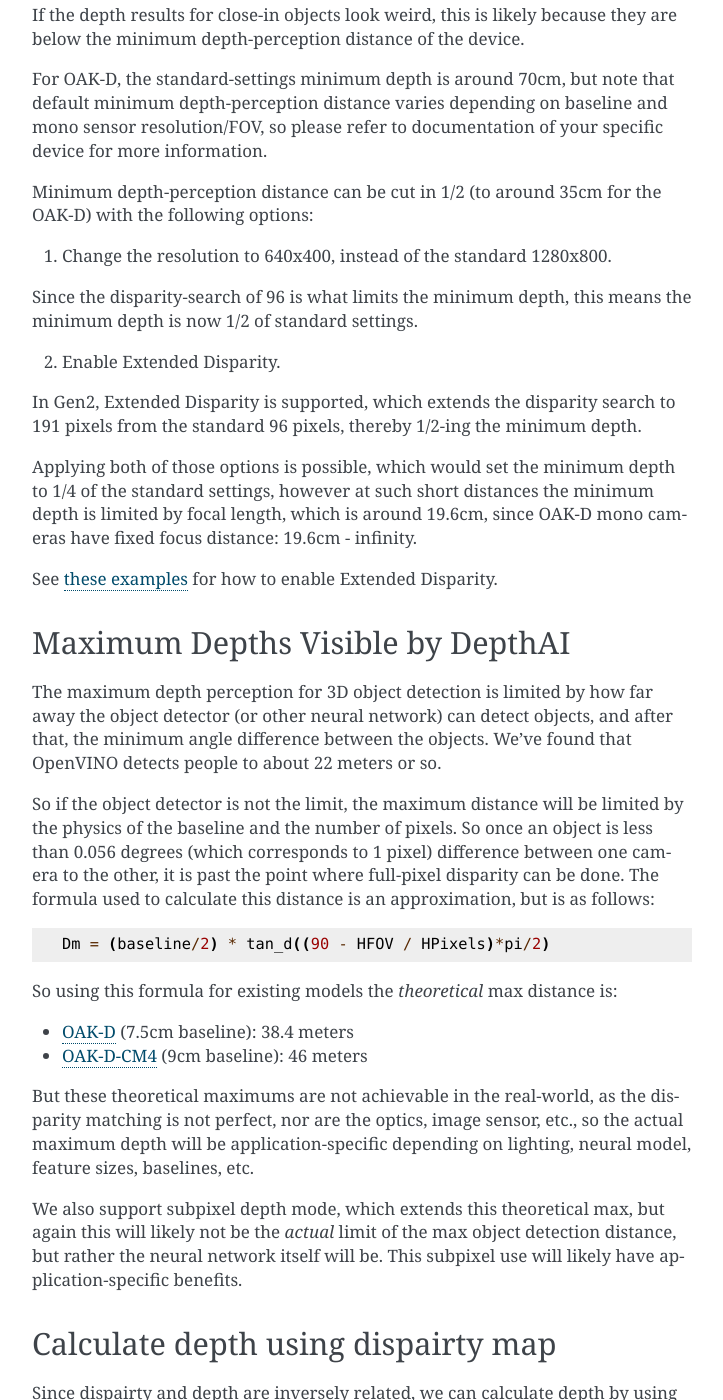
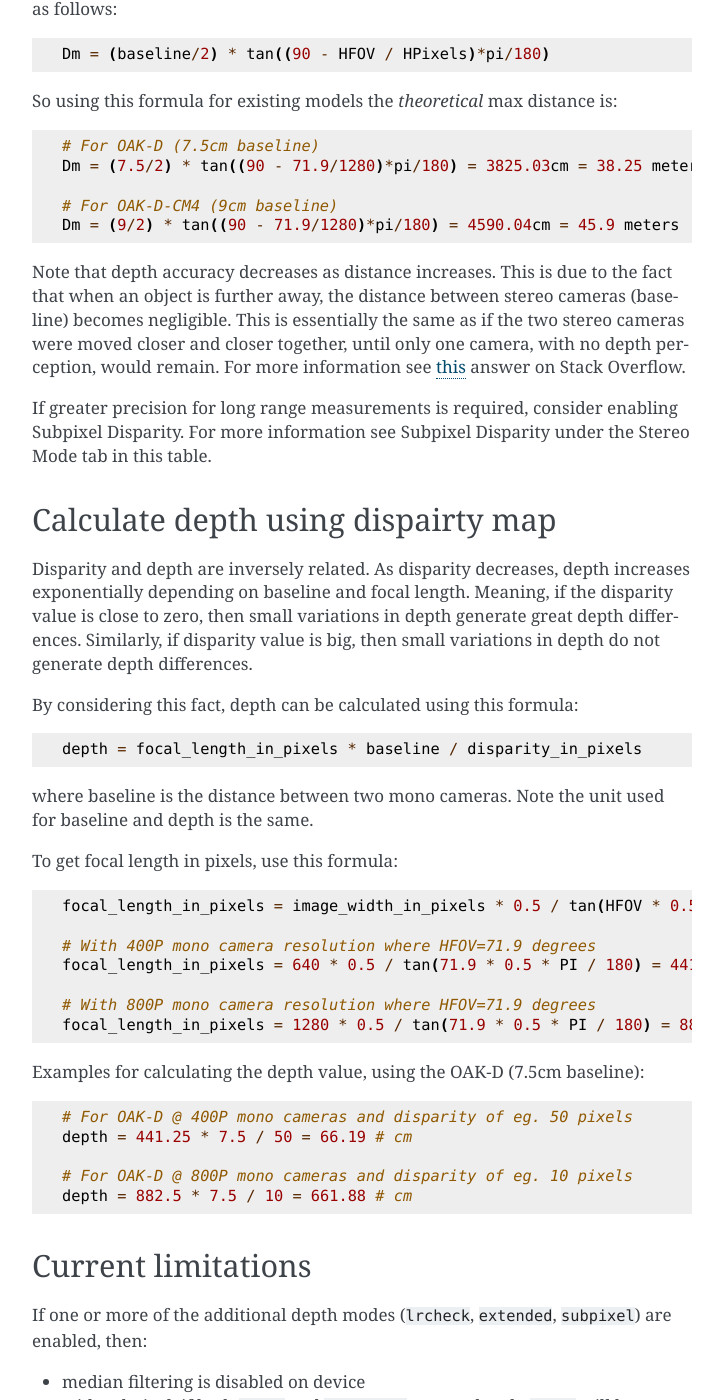
Before and after one commit to luxonis/depthai-python, a Sphinx documentation site: the page built from docs/source/components/nodes/stereo_depth.rst, in a window 1280 px wide and 1400 px high, scrolled down 2133 px. Shown: the whole window, without its empty margins (388-1111 px from the left). Built offline with Sphinx 7.4.7, drawn with Linux system fonts in a browser that asks for light colours; pages that are not in the unit, such as notebooks, are missing from menus; the version number could not be read and is left out; some of the changed text lies outside the part shown.

Commit message:
Several fixes

```diff
--- a/docs/source/components/nodes/stereo_depth.rst
+++ b/docs/source/components/nodes/stereo_depth.rst
@@ -64,26 +64,8 @@
 For the final disparity map, a filtering is applied based on the confidence threshold value: the pixels that have their confidence score larger than
 the threshold get invalidated, i.e. their disparity value is set to zero. You can set the confidence threshold with :code:`stereo.initialConfig.setConfidenceThreshold()`.
 
-Max Stereo Disparity Depth Resolution
-#####################################
-
-DepthAI has either a 96-pixel (default) or 191-pixel disparity search (when Extended Disparity is enabled) and either a full-pixel (default) or sub-pixel matching with precision of 32 sub-pixel steps (when Sub-Pixel Disparity is enabled), resulting in a maximum theoretical depth precision of:
-:code:`191 * 32 = 6,112`.
-However sub-pixel and extended disparity are not yet supported simultaneously, but should be available in the near future (`Pull Request <https://github.com/luxonis/depthai-python/pull/347>`__). More information on the disparity depth modes are below:
-
-#. Default (96-pixel disparity search): 96 depth steps
-#. Extended Disparity (191-pixel disparity search): 191 depth steps
-#. Subpixel Disparity (32 sub-pixel steps): 96 depth steps * 32 subpixel depth steps = 3,072 depth steps.
-#. LR-Check Disparity: with disparity run in both directions for allowing recentering of the depth.
-
-Keep in mind the disparity and depth are inversely related. As disparity decreases, depth increases exponentially depending on baseline and focal length. Meaning, if the disparity value is close to zero, then small variations in depth generate great depth differences. Similarly, if disparity value is big, then small variations in depth do not generate depth differences.
-
-Also note that depth accuracy decreases as distance increases. This is due to the fact that when an object is further away, the distance between stereo cameras (baseline) becomes negligible. This is essentially the same as if the two stereo cameras were moved closer and closer together, until only one camera, with no depth perception, would remain.
-
-See :ref:`this <Currently configurable blocks>` table for more information about stereo modes.
-
-Enable depthai to perceive closer distances
-###########################################
+Min stereo depth distance
+#########################
 
 If the depth results for close-in objects look weird, this is likely because they are below the minimum depth-perception distance of the device.
 
@@ -97,58 +79,69 @@
 
 2. Enable Extended Disparity.
 
-In Gen2, Extended Disparity is supported, which extends the disparity search to 191 pixels from the standard 96 pixels, thereby 1/2-ing the minimum depth.
+This mode extends the disparity search to 191 pixels from the standard 96 pixels, thereby 1/2-ing the minimum depth.
 
 Applying both of those options is possible, which would set the minimum depth to 1/4 of the standard settings, however at such short distances the minimum depth is limited by focal length, which is around 19.6cm, since OAK-D mono cameras have fixed focus distance: 19.6cm - infinity.
 
 See `these examples <https://github.com/luxonis/depthai-experiments/tree/master/gen2-camera-demo#real-time-depth-from-depthai-stereo-pair>`__ for how to enable Extended Disparity.
 
-Maximum Depths Visible by DepthAI
-#################################
+Max stereo depth distance
+#########################
 
-The maximum depth perception for 3D object detection is limited by how far away the object detector (or other neural network) can detect objects, and after that, the minimum angle difference between the objects. We’ve found that OpenVINO detects people to about 22 meters or so.
-
-So if the object detector is not the limit, the maximum distance will be limited by the physics of the baseline and the number of pixels. So once an object is less than 0.056 degrees (which corresponds to 1 pixel) difference between one camera to the other, it is past the point where full-pixel disparity can be done. The formula used to calculate this distance is an approximation, but is as follows:
+The maximum depth perception distance depends on lighting, feature sizes, baselines, etc. The formula used to calculate this distance is an approximation, but is as follows:
 
 .. code-block:: python
 
-  Dm = (baseline/2) * tan_d((90 - HFOV / HPixels)*pi/2)
+  Dm = (baseline/2) * tan((90 - HFOV / HPixels)*pi/180)
 
 So using this formula for existing models the *theoretical* max distance is:
 
-- `OAK-D <https://docs.luxonis.com/projects/hardware/en/latest/pages/BW1098OAK.html>`__ (7.5cm baseline): 38.4 meters
-- `OAK-D-CM4 <https://docs.luxonis.com/projects/hardware/en/latest/pages/DM1097.html>`__ (9cm baseline): 46 meters
+.. code-block:: python
 
-But these theoretical maximums are not achievable in the real-world, as the disparity matching is not perfect, nor are the optics, image sensor, etc., so the actual maximum depth will be application-specific depending on lighting, neural model, feature sizes, baselines, etc.
+  # For OAK-D (7.5cm baseline)
+  Dm = (7.5/2) * tan((90 - 71.9/1280)*pi/180) = 3825.03cm = 38.25 meters
 
-We also support subpixel depth mode, which extends this theoretical max, but again this will likely not be the *actual* limit of the max object detection distance, but rather the neural network itself will be. This subpixel use will likely have application-specific benefits.
+  # For OAK-D-CM4 (9cm baseline)
+  Dm = (9/2) * tan((90 - 71.9/1280)*pi/180) = 4590.04cm = 45.9 meters
+
+Note that depth accuracy decreases as distance increases. This is due to the fact that when an object is further away, the distance between stereo cameras (baseline) becomes negligible. This is essentially the same as if the two stereo cameras were moved closer and closer together, until only one camera, with no depth perception, would remain. For more information see `this <https://stackoverflow.com/a/17620159>`__ answer on Stack Overflow.
+
+If greater precision for long range measurements is required, consider enabling Subpixel Disparity. For more information see Subpixel Disparity under the Stereo Mode tab in :ref:`this <Currently configurable blocks>` table.
 
 Calculate depth using dispairty map
 ###################################
 
-Since dispairty and depth are inversely related, we can calculate depth by using this formula:
+Disparity and depth are inversely related. As disparity decreases, depth increases exponentially depending on baseline and focal length. Meaning, if the disparity value is close to zero, then small variations in depth generate great depth differences. Similarly, if disparity value is big, then small variations in depth do not generate depth differences.
+
+By considering this fact, depth can be calculated using this formula:
 
 .. code-block:: python
 
-  z = f * B / d
+  depth = focal_length_in_pixels * baseline / disparity_in_pixels
 
-where f is focal length (in pixels), B is distance between two mono cameras - baseline and d is disparity (in pixels). Note the unit used for baseline and depth (result) is the same.
+where baseline is the distance between two mono cameras. Note the unit used for baseline and depth is the same.
 
 To get focal length in pixels, use this formula:
 
 .. code-block:: python
 
-  focal_pixel = image_width_in_pixels * 0.5 / tan(HFOV * 0.5 * PI/180)
+  focal_length_in_pixels = image_width_in_pixels * 0.5 / tan(HFOV * 0.5 * PI/180)
 
-where image_width_in_pixels is either 1280 or 640 depending on your current resolution and HFOV is 71.9 degrees.
+  # With 400P mono camera resolution where HFOV=71.9 degrees
+  focal_length_in_pixels = 640 * 0.5 / tan(71.9 * 0.5 * PI / 180) = 441.25
 
-For example OAK-D has a baseline of 7.5cm, focal length of 883 pixels and a value of 1000 pixels will be used for dispairty. By using the formula above we get:
+  # With 800P mono camera resolution where HFOV=71.9 degrees
+  focal_length_in_pixels = 1280 * 0.5 / tan(71.9 * 0.5 * PI / 180) = 882.5
+
+Examples for calculating the depth value, using the OAK-D (7.5cm baseline):
 
 .. code-block:: python
 
-  883 * 7.5cm / 1000 = 6.6225cm
+  # For OAK-D @ 400P mono cameras and disparity of eg. 50 pixels
+  depth = 441.25 * 7.5 / 50 = 66.19 # cm
 
-It can be intuitively seen why greater values of disparity yield smaller depths. For more information see `this <https://stackoverflow.com/a/17620159>`__ answer on Stack Overflow.
+  # For OAK-D @ 800P mono cameras and disparity of eg. 10 pixels
+  depth = 882.5 * 7.5 / 10 = 661.88 # cm
 
 Current limitations
 ###################
@@ -223,12 +216,14 @@
 
       .. tab:: Subpixel Disparity
 
-        Subpixel improves the precision and is especially useful for long range measurements. It also helps for better estimating surface normals
+        Subpixel improves the precision and is especially useful for long range measurements. It also helps for better estimating surface normals.
 
         Besides the integer disparity output, the Stereo engine is programmed to dump to memory the cost volume, that is 96 levels (disparities) per pixel,
         then software interpolation is done on Shave, resulting a final disparity with 5 fractional bits, resulting in significantly more granular depth
         steps (32 additional steps between the integer-pixel depth steps), and also theoretically, longer-distance depth viewing - as the maximum depth
-        is no longer limited by a feature being a full integer pixel-step apart, but rather 1/32 of a pixel.
+        is no longer limited by a feature being a full integer pixel-step apart, but rather 1/32 of a pixel. In this mode, stereo cameras perform:
+		:code:`96 depth steps * 32 subpixel depth steps = 3,072 depth steps.`
+		Note that Subpixel and Extended Disparity are not yet supported simultaneously (which would result in :code:`191 * 32 = 6,112 depth steps`), but should be available in the near future (`Pull Request <https://github.com/luxonis/depthai-python/pull/347>`__).
 
         For comparison of normal disparity vs. subpixel disparity images, click `here <https://github.com/luxonis/depthai/issues/184>`__.
 
```
Also changed, not shown: other parts of docs/source/components/nodes/stereo_depth.rst (+2 -2 lines).
